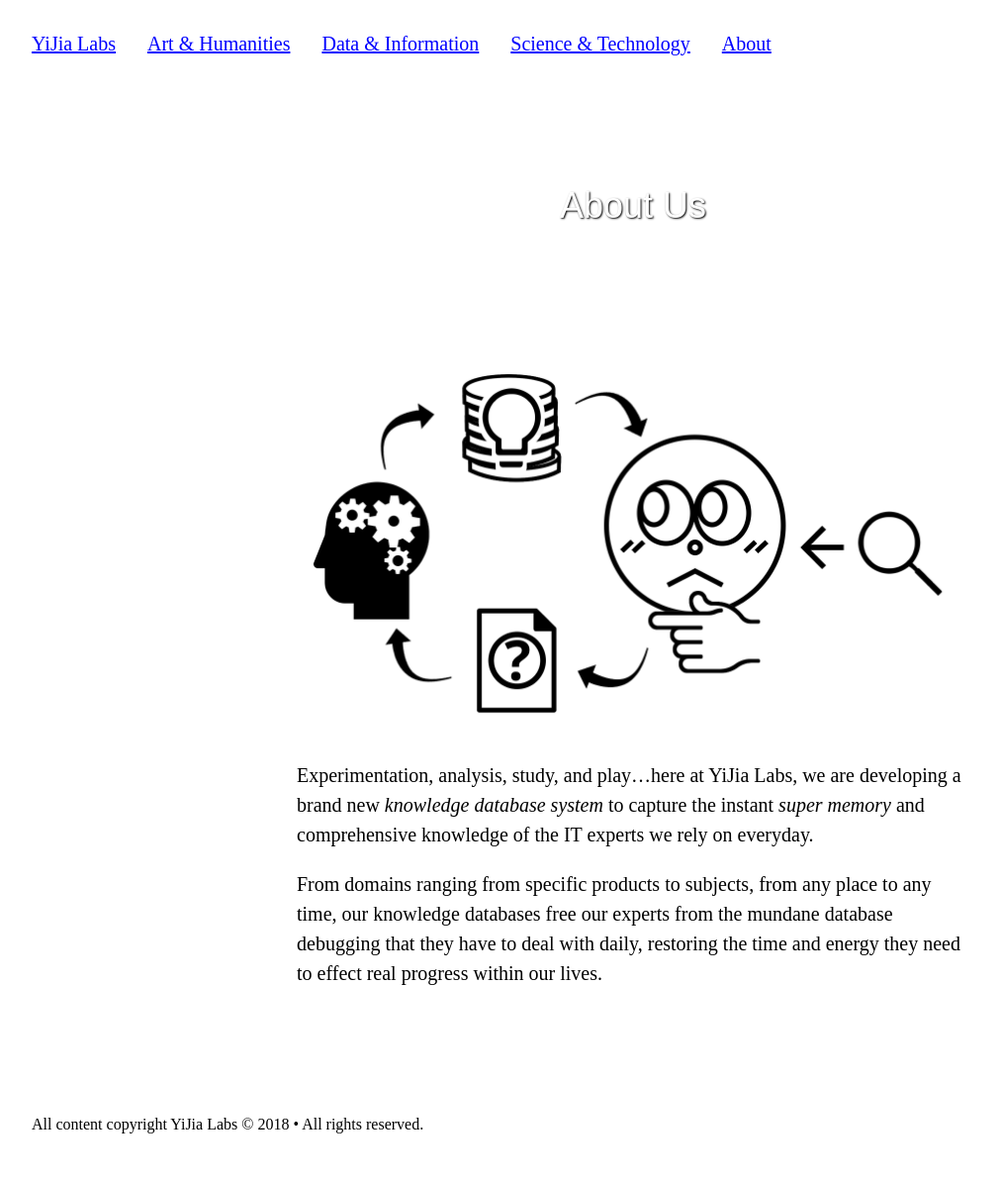
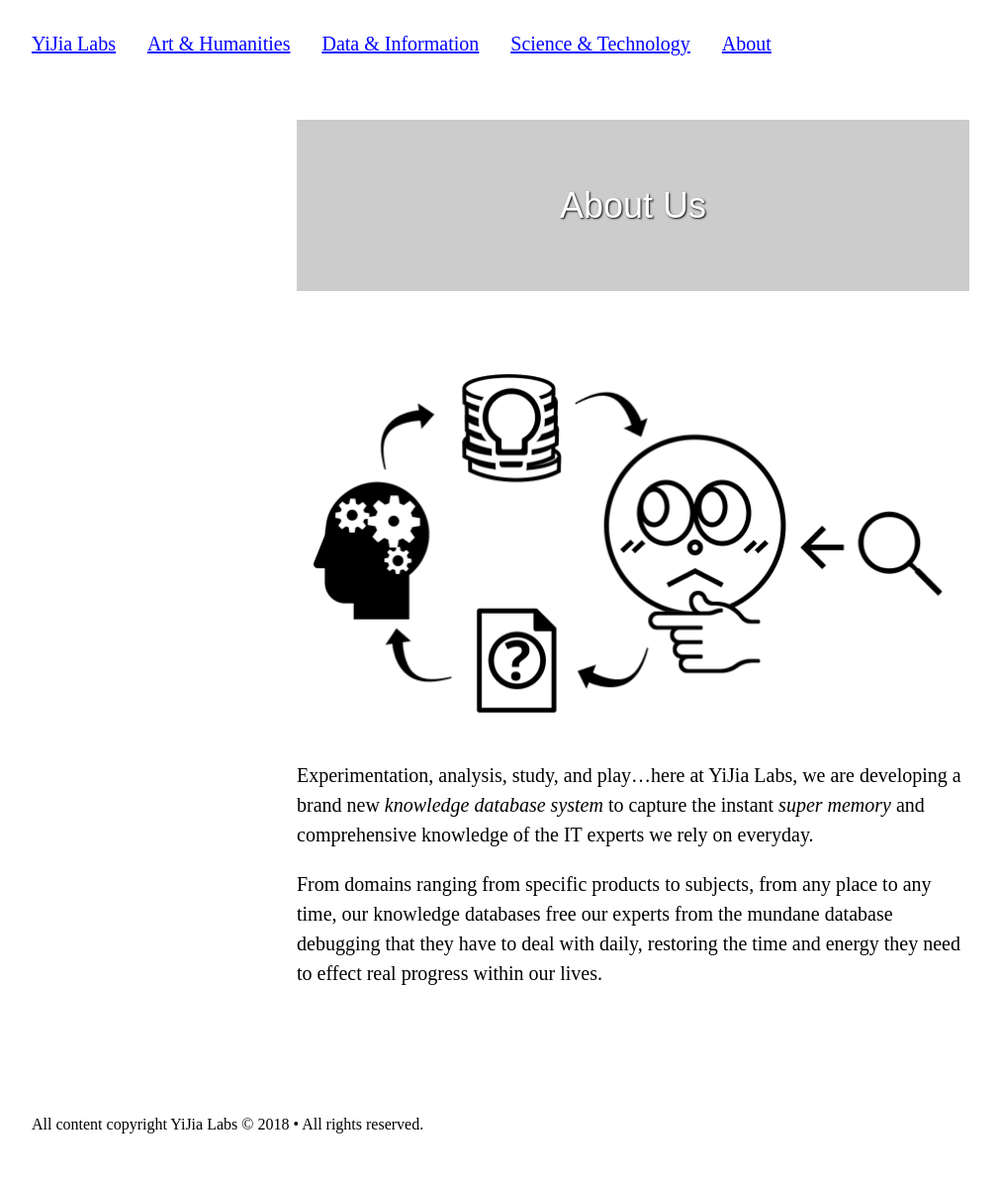
Before and after one commit to yijialabs/yijialabs-website, a Jekyll site: the page built from about.md, in a window 1280 px wide. Shown: the whole page at 99% size, without its empty margins (0-1011 px from the left). Built offline with Jekyll 4.4.1, drawn with Linux system fonts in a browser that asks for light colours; nearby versions of some CDN libraries.

Commit message:
Fix cover image bug in page layout

```diff
--- a/_layouts/page.html
+++ b/_layouts/page.html
@@ -3,7 +3,7 @@ layout: default
 ---
 <article class="mb4 mb5-ns">
     <header
-        class="lh-title tc bg-moon-gray white pv4 pv5-ns mv4 mv5-ns ts"{% if page.cover_image %}
+        class="lh-title tc bg-moon-gray white pv4 pv5-ns mv4 mv5-ns ts"{% if page.cover_image and page.cover_image != "" %}
         style="background: center / cover url({{ page.cover_image }});"{% endif %}>
         <h1 class="ttc f3 f2-ns mv0">{{ page.title | escape }}</h1>
     </header>
```
